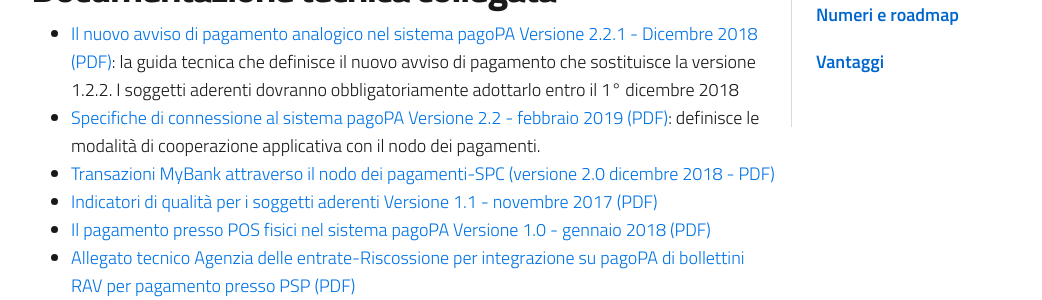
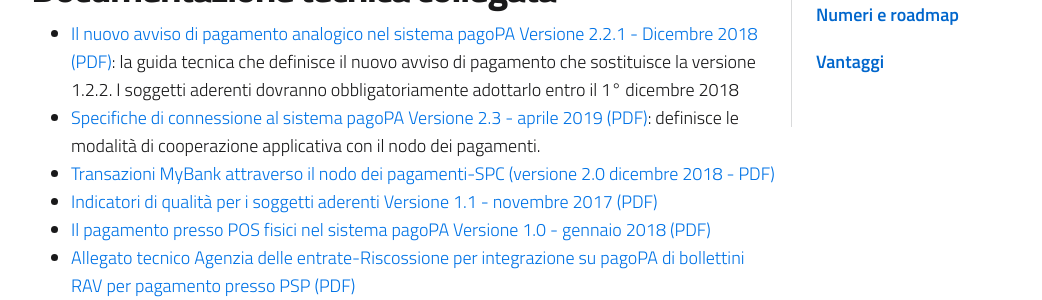
Before and after one commit to pagopa/site-pagopa.gov.it, a Jekyll site: the page built from it/pagopa/linee-guida.md, in a window 1280 px wide and 900 px high, scrolled down 589 px. Shown: the part 156-456 px from the top of the window, without its empty margins (45-1087 px from the left). Built offline with Jekyll 4.4.1, drawn with Linux system fonts in a browser that asks for light colours.

Commit message:
Update linee-guida.md

```diff
--- a/it/pagopa/linee-guida.md
+++ b/it/pagopa/linee-guida.md
@@ -16,7 +16,7 @@
 
 ## Documentazione tecnica collegata
 * [Il nuovo avviso di pagamento analogico nel sistema pagoPA Versione 2.2.1 - Dicembre 2018 (PDF)](https://github.com/italia/lg-pagopa-docs/blob/master/documentazione_tecnica_collegata/documentazione_collegata/guidatecnica_avvisoanalogico_v2.2.1_con_alleg.pdf): la guida tecnica che definisce il nuovo avviso di pagamento che sostituisce la versione 1.2.2. I soggetti aderenti dovranno obbligatoriamente adottarlo entro il 1° dicembre 2018
-* [Specifiche di connessione al sistema pagoPA Versione 2.2 - febbraio 2019 (PDF)](https://github.com/italia/lg-pagopa-docs/blob/master/documentazione_tecnica_collegata/documentazione_collegata/sistema_pagopa_-_specifiche_connessione_v2.2.pdf): definisce le modalità di cooperazione applicativa con il nodo dei pagamenti.
+* [Specifiche di connessione al sistema pagoPA Versione 2.3 - aprile 2019 (PDF)](https://github.com/italia/lg-pagopa-docs/blob/master/documentazione_tecnica_collegata/documentazione_collegata/Sistema_pagoPA_-_Specifiche%20connessione_2.3.pdf): definisce le modalità di cooperazione applicativa con il nodo dei pagamenti.
 * [Transazioni MyBank attraverso il nodo dei pagamenti-SPC (versione 2.0 dicembre 2018 - PDF)](https://github.com/italia/lg-pagopa-docs/blob/master/documentazione_tecnica_collegata/documentazione_collegata/specifiche_attuative_nodo_transazioni_mybank_v_2_rev.pdf)
 * [Indicatori di qualità per i soggetti aderenti Versione 1.1 - novembre 2017 (PDF)](https://github.com/italia/lg-pagopa-docs/blob/master/documentazione_tecnica_collegata/documentazione_collegata/sla_aderente_1_1.pdf)
 * [Il pagamento presso POS fisici nel sistema pagoPA Versione 1.0 - gennaio 2018 (PDF)](https://github.com/italia/lg-pagopa-docs/blob/master/documentazione_tecnica_collegata/documentazione_collegata/pagamentopressoposfisici_v_1_0.pdf)
```
